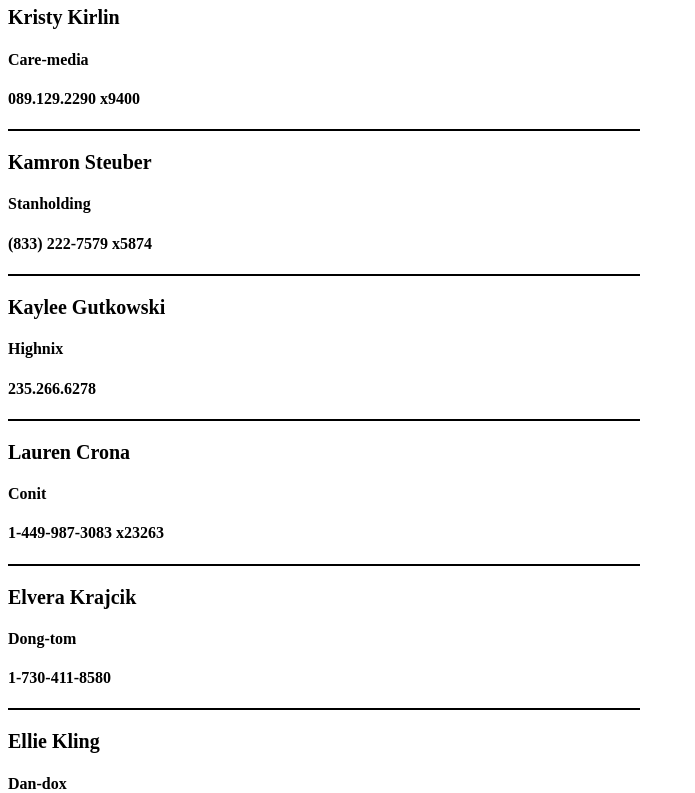
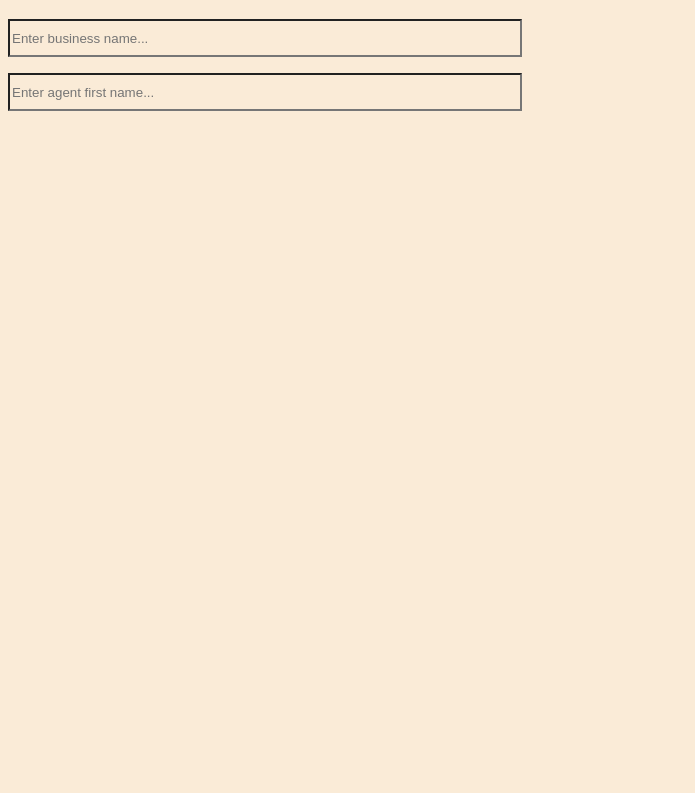
Before and after one commit to gqgonzales/dothard-simbleton, a plain HTML site: page index.html in a window 1280 px wide. Shown: the part 153-946 px from the top of the page, without its empty margins (0-695 px from the left). After the commit the page ends 800 px from the top, so only its background shows below. Drawn offline with Linux system fonts and the light colour scheme; a web font is replaced by a local one.

Commit message:
Going to redo my agent search

```diff
--- a/index.html
+++ b/index.html
@@ -13,6 +13,8 @@
   <body>
     <main id="container">
       <script src="./scripts/main.js" type="module"></script>
+      <h1>~Dothard & Simbleton™~</h1>
+      <h2>~Purveyors of Fine Paper Goods Since 1888~</h2>
       <input
         type="text"
         placeholder="Enter business name..."
@@ -21,6 +23,16 @@
       <article class="foundCompanies">
         <!-- Found companies go here --->
       </article>
+
+      <input
+        type="text"
+        placeholder="Enter agent first name..."
+        id="agentFirstNameSearch"
+      />
+      <article class="foundAgents">
+        <!-- Found agents go here --->
+      </article>
+
       <article class="businesses">
         <!-- Full bussiness list goes here -->
       </article>
--- a/scripts/Agent.js
+++ b/scripts/Agent.js
@@ -1,11 +1,25 @@
-export const AgentHTML = (agent) => {
+// export const AgentHTML = (agent) => {
+//   return `
+//         <section class="agent">
+//             <div class="purchasing__agent">
+//                 <h3>${agent.fullName}</h3>
+//                 <h4>${agent.company}</h4>
+//                 <h4>${agent.telephone}</h4>
+//             </div>
+//         </section>
+//     `;
+// };
+
+// Maybe I need to rewrite this with my business search in mind.
+
+export const AgentHTML = (business) => {
   return `
-        <section class="agent">
-            <div class="purchasing__agent">
-                <h3>${agent.fullName}</h3>
-                <h4>${agent.company}</h4>
-                <h4>${agent.telephone}</h4>
-            </div>
-        </section>
-    `;
+          <section class="agent">
+              <div class="purchasing__agent">
+                  <h3>${business.purchasingAgent.nameFirst} ${business.purchasingAgent.nameLast}</h3>
+                  <h4>${business.companyName}</h4>
+                  <h4>${business.phoneWork}</h4>
+              </div>
+          </section>
+      `;
 };
--- a/scripts/BusinessList.js
+++ b/scripts/BusinessList.js
@@ -14,6 +14,7 @@ export const BusinessList = () => {
 };
 
 // Now let's add some search funcitonality.
+// Below is how to search by company name.
 
 const companySearchResultArticle = document.querySelector(".foundCompanies");
 
--- a/scripts/PurchasingAgents.js
+++ b/scripts/PurchasingAgents.js
@@ -21,3 +21,23 @@ export const purchasingAgents = () => {
   contentTarget.innerHTML = "<h1>Purchasing Agents</h1>";
   agentList.forEach((agent) => (contentTarget.innerHTML += AgentHTML(agent)));
 };
+
+
+// How about an agent search?
+// Find purchasing agents by first name
+
+const agentsFirstNameArticle = document.querySelector(".foundAgents");
+
+document
+  .querySelector("#agentFirstNameSearch")
+  .addEventListener("keypress", (keyPressEvent) => {
+    if (keyPressEvent.charCode === 13) {
+      const foundAgent = businesses.find((business) =>
+        business.purchasingAgent.nameFirst.includes(keyPressEvent.target.value)
+      );
+
+      agentsFirstNameArticle.innerHTML = AgentHTML(foundAgent);
+    }
+  });
+
+  //Let's try setting a new foundAgent object equal to the return value in 16 - 19
--- a/scripts/main.js
+++ b/scripts/main.js
@@ -15,4 +15,4 @@ import { purchasingAgents } from "./PurchasingAgents.js";
 // newYorkBusinessList();
 // manufacturingBusinessList();
 // agentsNames();
-purchasingAgents();
+// purchasingAgents();
--- a/styles/main.css
+++ b/styles/main.css
@@ -1,5 +1,6 @@
 body {
   font-family: "Source Serif Pro", serif;
+  background-color: antiquewhite;
 }
 
 h1 {
@@ -20,7 +21,10 @@ h3 {
   border-bottom: 2px black solid;
 }
 
-#companySearch {
+#companySearch,
+#agentFirstNameSearch {
   height: 2rem;
   width: 40%;
+  margin: 0.5rem 0rem;
+  background-color: antiquewhite;
 }
```
